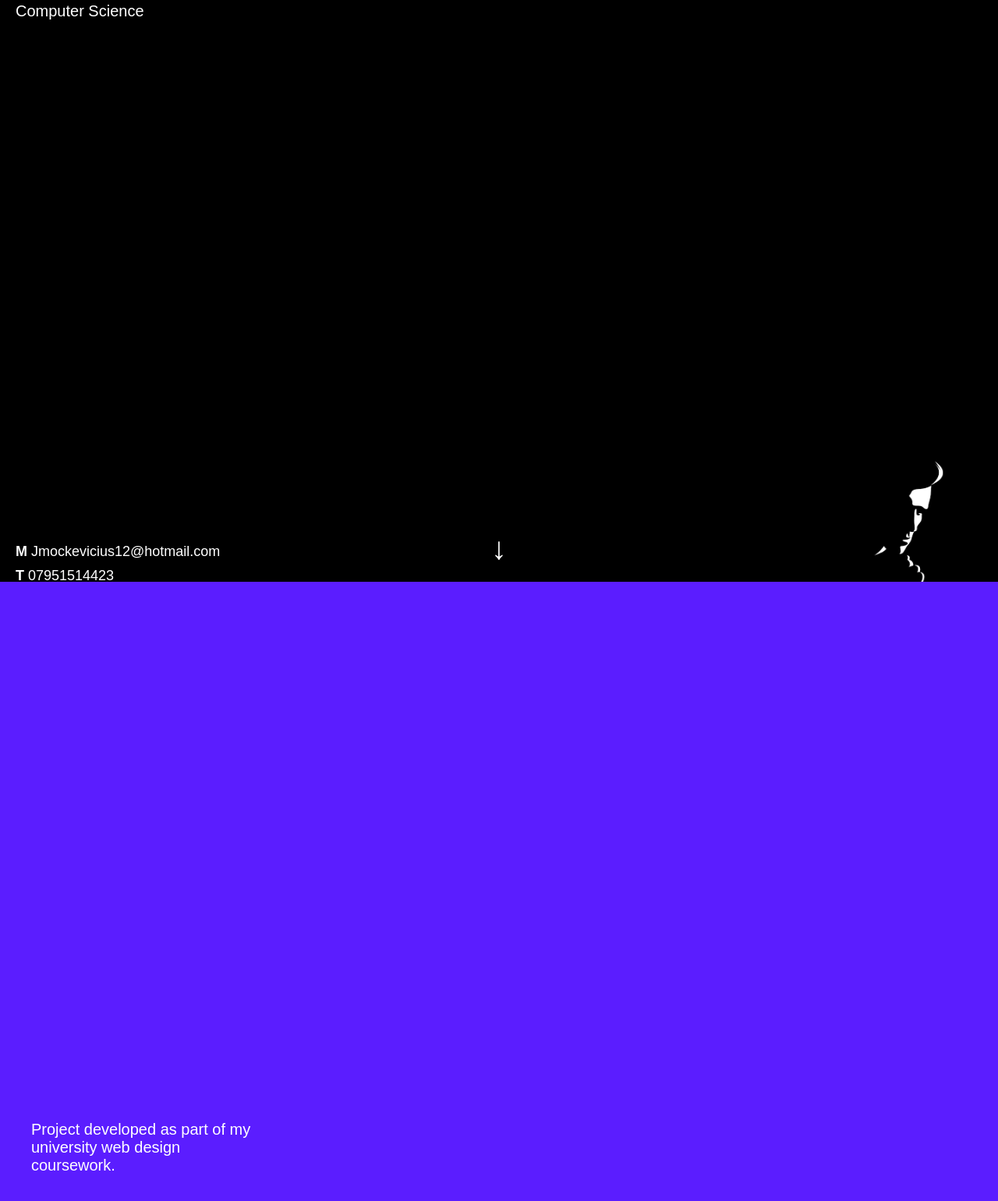
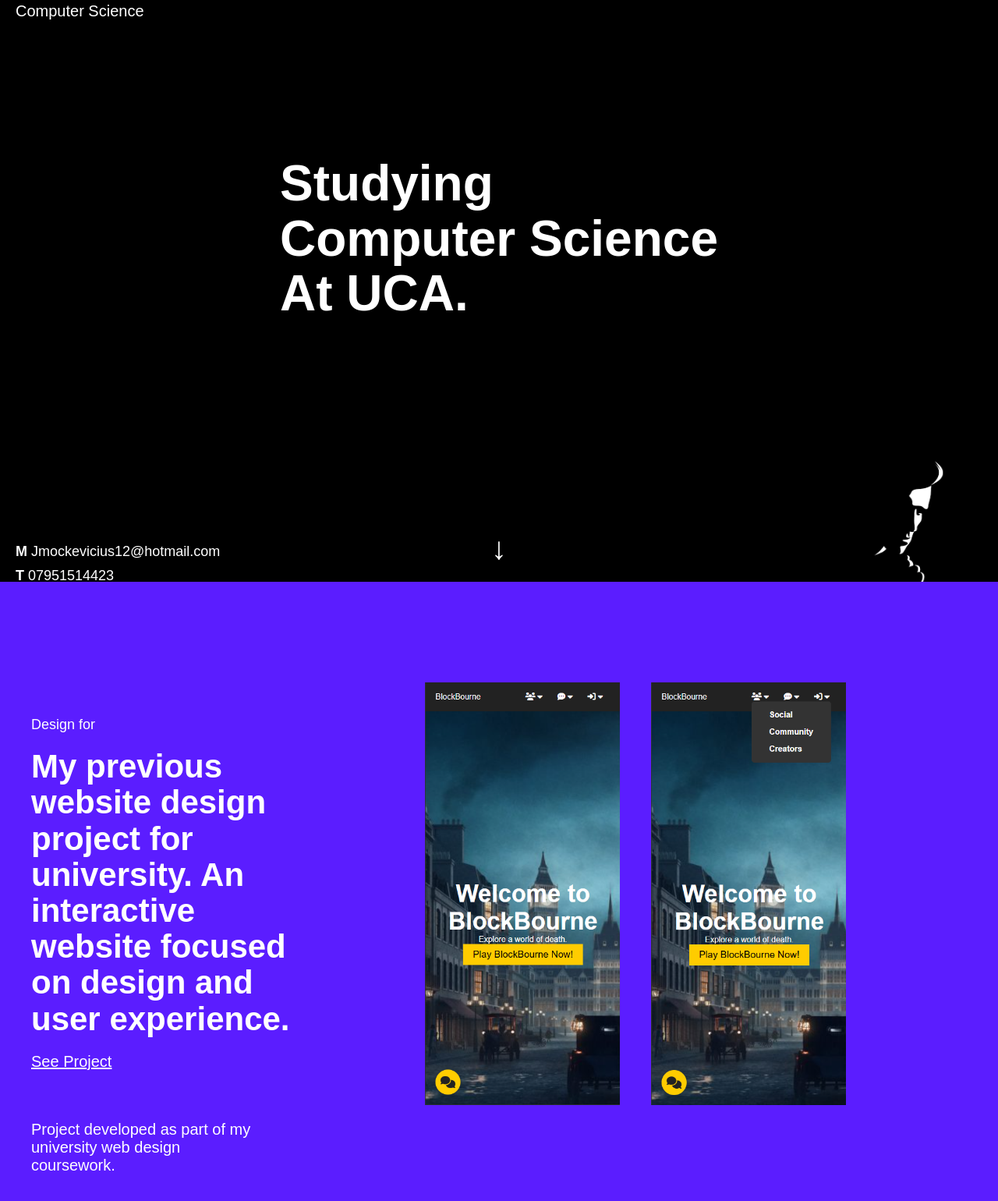
Before and after one commit to jj2002-vs/Web-Design-and-Development, a plain HTML site: page index.html in a window 1280 px wide. Shown: the part 54-1594 px from the top of the page at 78% size. Drawn offline with Linux system fonts and the light colour scheme.

Commit message:
Changed jss, css, and html

```diff
--- a/index.html
+++ b/index.html
@@ -9,7 +9,6 @@
 </head>
 
 <body>
-<script src="js/script.js"></script>
     <div class="container">
 
 
@@ -46,7 +45,7 @@
 
             <main>
 
-                <section class="hero-content hidden">
+                <section class="hero-content" class="hidden">
 
                     <h2>
                         Studying <br>
@@ -107,7 +106,7 @@
         <section id="project-section" class="project-section">
 
 
-            <div class="project-text hidden">
+            <div class="project-text" class="hidden">
 
                 <p>
                     Design for
@@ -126,7 +125,7 @@
 
 
 
-            <div class="project-images hidden">
+            <div class="project-images" class="hidden">
 
                 <img src="images/image1.png"
                      alt="Project Image 1">
@@ -150,7 +149,7 @@
         </section>
 
     </div>
-
+<script src="script.js"></script>
 </body>
 
 </html>
```
